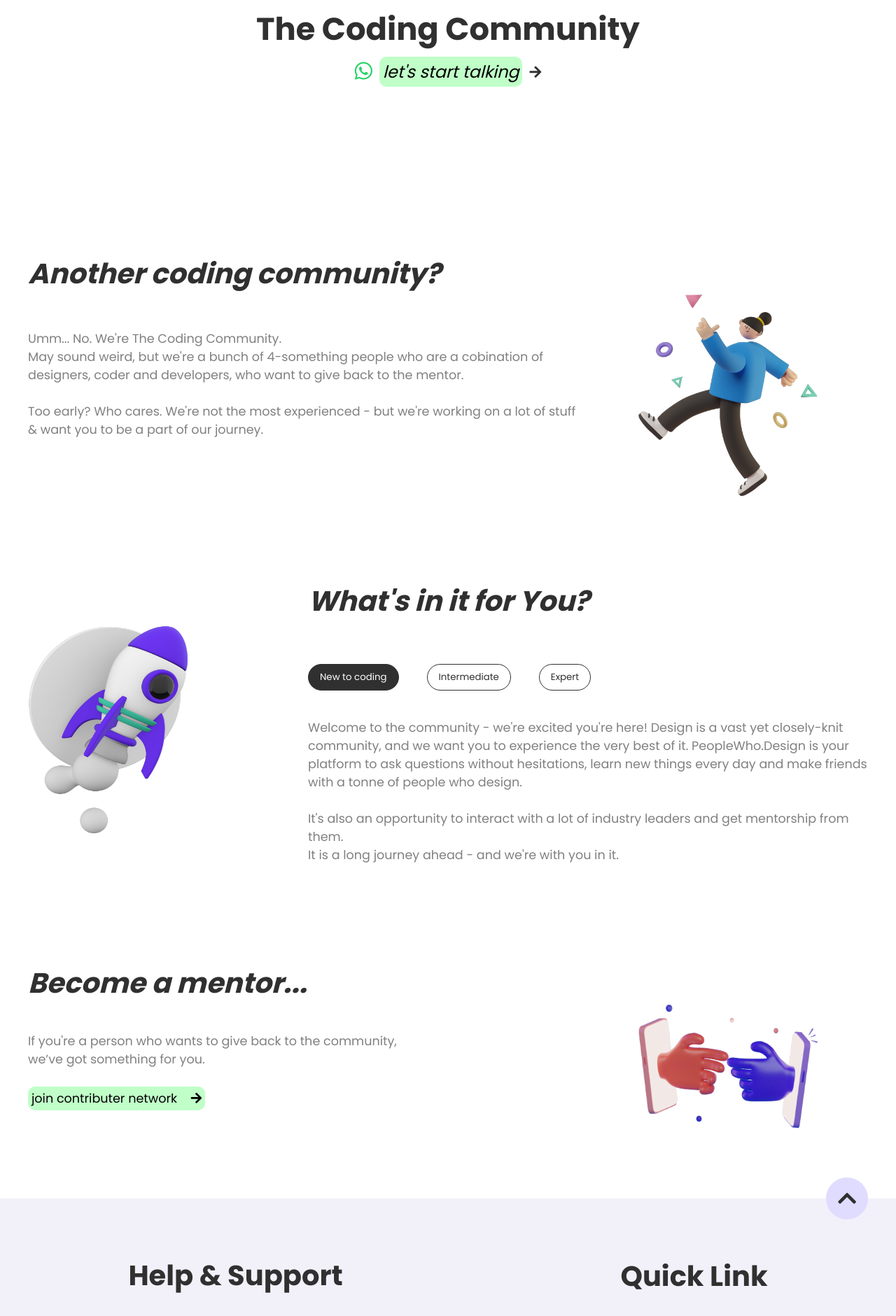
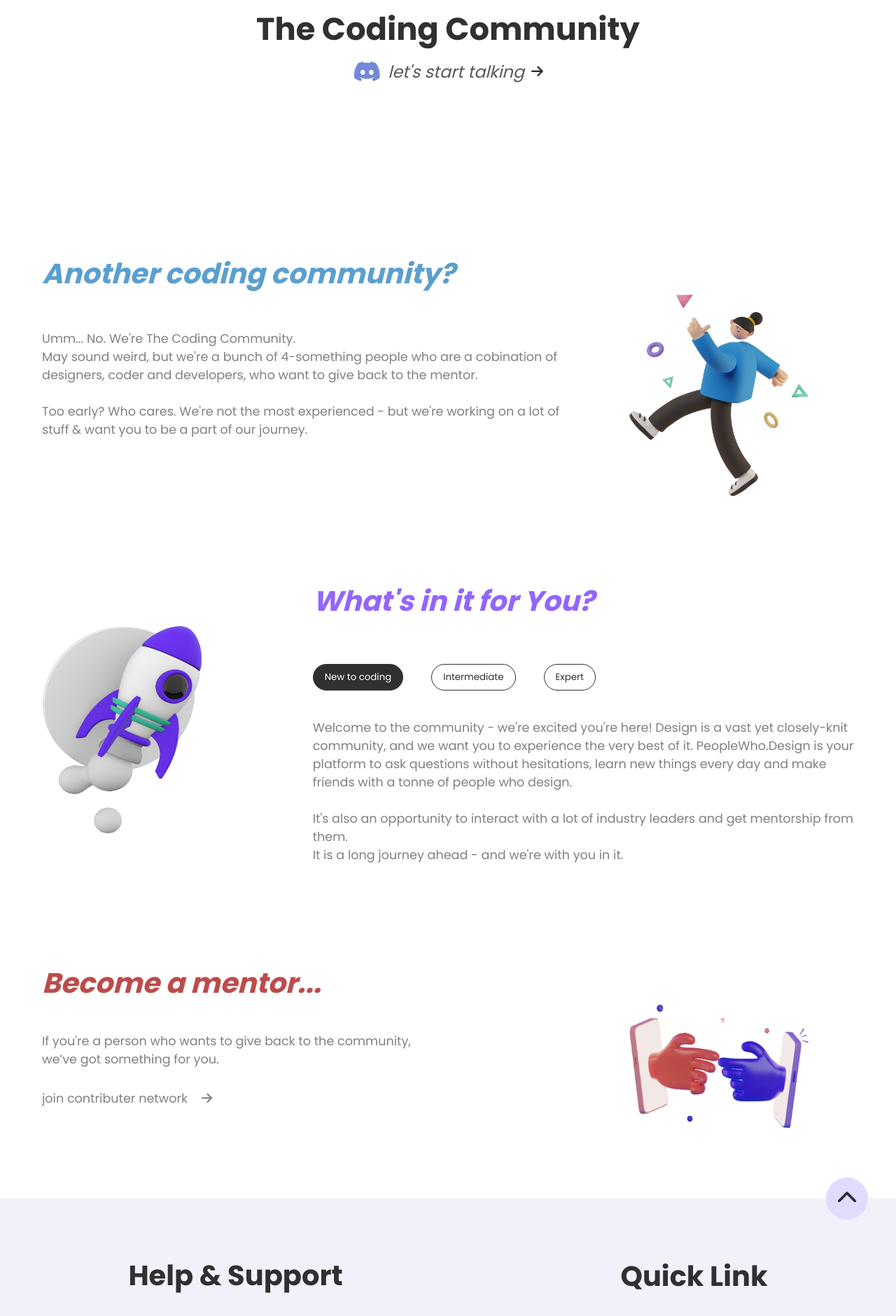
Before and after one commit to adcratic/peoplewho.codes, a React (Create React App) app: page / in a window 1280 px wide. Shown: the part 579-2460 px from the top of the page at 70% size. Built offline with nearby package versions, Linux system fonts and the light colour scheme.

Commit message:
discord added

```diff
--- a/public/index.html
+++ b/public/index.html
@@ -13,19 +13,7 @@
       user's mobile device or desktop. See https://developers.google.com/web/fundamentals/web-app-manifest/
     -->
   <link rel="manifest" href="%PUBLIC_URL%/manifest.json" />
-  <!--
-      Notice the use of %PUBLIC_URL% in the tags above.
-      It will be replaced with the URL of the `public` folder during the build.
-      Only files inside the `public` folder can be referenced from the HTML.
 
-      Unlike "/favicon.ico" or "favicon.ico", "%PUBLIC_URL%/favicon.ico" will
-      work correctly both with client-side routing and a non-root public URL.
-      Learn how to configure a non-root public URL by running `npm run build`.
-    -->
-
-  <!-- Font awesome CDN link -->
-  <link rel="stylesheet" href="https://use.fontawesome.com/releases/v5.15.4/css/all.css"
-    integrity="sha384-DyZ88mC6Up2uqS4h/KRgHuoeGwBcD4Ng9SiP4dIRy0EXTlnuz47vAwmeGwVChigm" crossorigin="anonymous">
   <!-- Swiper CDN -->
   <link href="swiper/swiper-bundle.min.css" rel="stylesheet">
   <!-- Google fonts -->
@@ -33,6 +21,8 @@
   <link rel="preconnect" href="https://fonts.gstatic.com" crossorigin>
   <link href="https://fonts.googleapis.com/css2?family=Poppins:wght@300;400;500;700;900&display=swap" rel="stylesheet">
 
+  <!-- Font awesome kit script -->
+  <script src="https://kit.fontawesome.com/b8c26fced2.js" crossorigin="anonymous"></script>
   <title>peoplewho.codes</title>
 </head>
 
--- a/src/components/HeroSection/HeroSection.css
+++ b/src/components/HeroSection/HeroSection.css
@@ -53,9 +53,9 @@ mark{
     cursor: pointer;
 }
 
-.whatsappIcon{
-    font-size: 1.8rem;
-    color: #25D366;
+.discordIcon{
+    font-size: 2rem;
+    color: #7289DA;
 }
 
 .arrowIcon{
@@ -80,7 +80,7 @@ mark{
     justify-content: center;
     align-items: center;
     flex-direction: column;
-    padding: 60px 40px;
+    padding: 60px;
 }
 
 .community-section-heading{
@@ -93,7 +93,7 @@ mark{
 .community-section-heading h2{
     font-size: 2.5rem;
     font-weight: 700;
-    color: #303030;
+    color: #5B9FCF;
     font-style: italic;
 }
 
@@ -130,7 +130,7 @@ mark{
     justify-content: center;
     align-items: center;
     flex-direction: column;
-    padding: 60px 40px;
+    padding: 60px;
 }
 
 .experience-section-heading{
@@ -144,7 +144,7 @@ mark{
 .experience-section-heading h2{
     font-size: 2.5rem;
     font-weight: 700;
-    color: #303030;
+    color: #9265FF;
     font-style: italic;
     margin-bottom: 30px;
 }
@@ -178,7 +178,7 @@ mark{
     justify-content: center;
     align-items: center;
     flex-direction: column;
-    padding: 60px 40px;
+    padding: 60px;
     margin-bottom: 40px;
 }
 
@@ -192,7 +192,7 @@ mark{
 .mentor-section-heading h2{
     font-size: 2.5rem;
     font-weight: 700;
-    color: #303030;
+    color: #BD4B4B;
     font-style: italic;
 }
 
--- a/src/components/HeroSection/HeroSection.js
+++ b/src/components/HeroSection/HeroSection.js
@@ -12,7 +12,7 @@ const HeroSection = () => {
     }
 
     const openLink = ()=>{
-        window.open("https://www.adcratic.com")
+        window.open("https://discord.gg/bccuMvEZnV")
     }
 
     return (
@@ -24,10 +24,10 @@ const HeroSection = () => {
                 </div>
                 <div className='heroSectionText'>
                     <h2>The Coding Community</h2>
-                    <div className="w-node" onClick={()=> window.open("https://vectorzz.typeform.com/peoplewhocode")}>
-                        <i class="fab fa-whatsapp whatsappIcon"></i>
-                        <p><mark>let's start talking</mark></p>
-                        <i class="fas fa-arrow-right arrowIcon"></i>
+                    <div className="w-node" onClick={()=> window.open("https://discord.gg/bccuMvEZnV")}>
+                        <i className='fab fa-discord discordIcon'></i>
+                        <p>let's start talking</p>
+                        <i className="fas fa-arrow-right arrowIcon"></i>
                     </div>
                 </div>
             </section>
@@ -70,7 +70,7 @@ const HeroSection = () => {
                 <div className='mentor-section-content'>
                     <div className='mentor-section-p'>
                         <p>If you're a person who wants to give back to the community,<br/> we’ve got something for you.</p>
-                        <p className="contributer-link" onClick={openLink}><mark>join contributer network <i class="fas fa-arrow-right"></i></mark></p>
+                        <p className="contributer-link" onClick={openLink}>join contributer network <i class="fas fa-arrow-right"></i></p>
                     </div>
                     <div className='mentor-image'>
                         <img src="images/mentor.png" alt="communityImage"/>
--- a/src/components/Navbar/NavbarData.js
+++ b/src/components/Navbar/NavbarData.js
@@ -1,10 +1,5 @@
 export const NavbarData = [
-    {
-        cName:'nav-links',
-        title: "Home",
-        link: "/"
-    },
-    {
+        {
         cName:'nav-links',
         title: "Events",
         link: "/events"
```
Also changed, not shown: public/images/discord-brands.svg (added).
